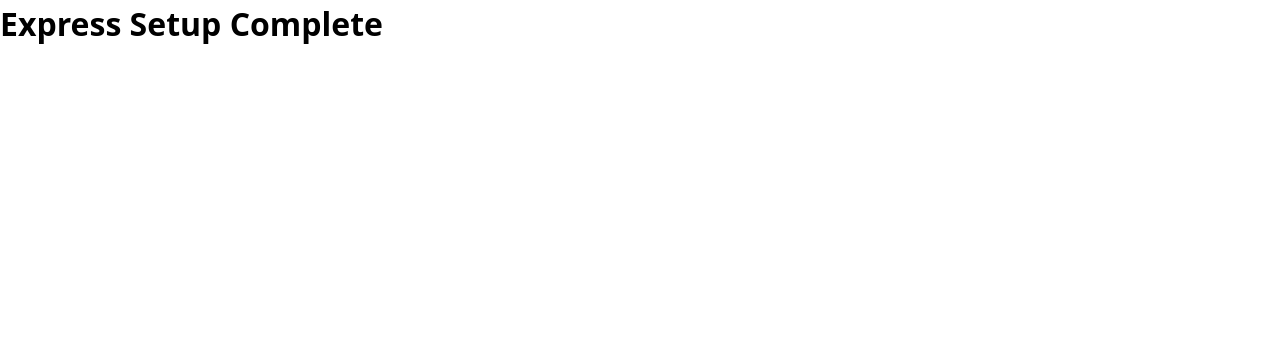
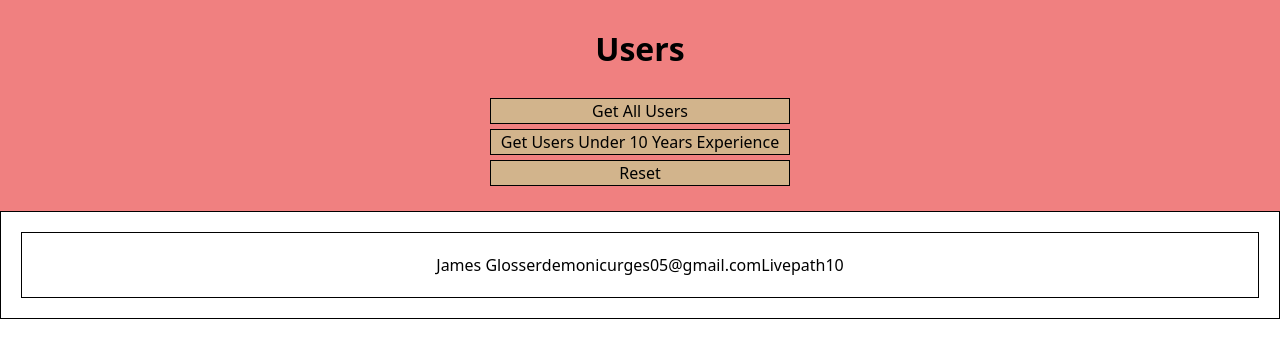
Before and after one commit to sithid/basic-fetch-practice, a website: page public/index.html in a window 1280 px wide. Drawn offline with Linux system fonts and the light colour scheme.

Commit message:
user cards, static card to flex out css classes

```diff
--- a/public/css/style.css
+++ b/public/css/style.css
@@ -1 +1,55 @@
 @import url('./reset.css');
+
+body {
+  min-width: 360px;
+}
+
+h1 {
+  text-align: center;
+}
+
+.header-banner {
+  box-sizing: border-box;
+  display: flex;
+  flex-direction: column;
+  background-color: lightcoral;
+  width: 100%;
+  padding: 25px 25px;
+  gap: 25px
+}
+
+.button-container {
+  display: flex;
+  flex-direction: column;
+  text-align: center;
+  justify-content: center;
+  gap: 5px;
+}
+
+.button-container button {
+  display: inline-block;
+  border: 1px solid black;
+  background-color: tan;;
+  width: 300px;
+  margin: auto auto;
+}
+
+.button-container button:hover {
+    background-color: seagreen;
+}
+
+.user-container {
+  padding: 20px;
+  display: flex;
+  flex-direction: column;
+  border: 1px solid black;
+}
+
+.user-card {
+  border: 1px solid black;
+  padding: 20px 20px;
+  text-align: center;
+  justify-content: center;
+  display: flex;
+  flex-direction: row;
+}
--- a/public/index.html
+++ b/public/index.html
@@ -3,11 +3,27 @@
   <head>
     <meta charset="UTF-8" />
     <meta name="viewport" content="width=device-width, initial-scale=1.0" />
-    <link rel="stylesheet" href="./css/style.css">
+    <link rel="stylesheet" href="./css/style.css" />
     <title>Basic Fetch Practice</title>
   </head>
   <body>
-    <h1>Express Setup Complete</h1>
+    <header class="header-banner">
+      <h1>Users</h1>
+      <div id="button-container" class="button-container">
+        <button id="allUsersBtn">Get All Users</button>
+        <button id="filteredUsersBtn">Get Users Under 10 Years Experience</button>
+        <button id="resetBtn">Reset</button>
+      </div>
+    </header>
+
+    <main id="user-container" class="user-container">
+      <div class="user-card">
+        <p class="user-name">James Glosser</p>
+        <p class="user-email">demonicurges05@gmail.com</p>
+        <p class="company-name">Livepath</p>
+        <p class="years-employed">10</p>
+      </div>
+    </main>
     <script src="./js/index.js"></script>
   </body>
 </html>
```
